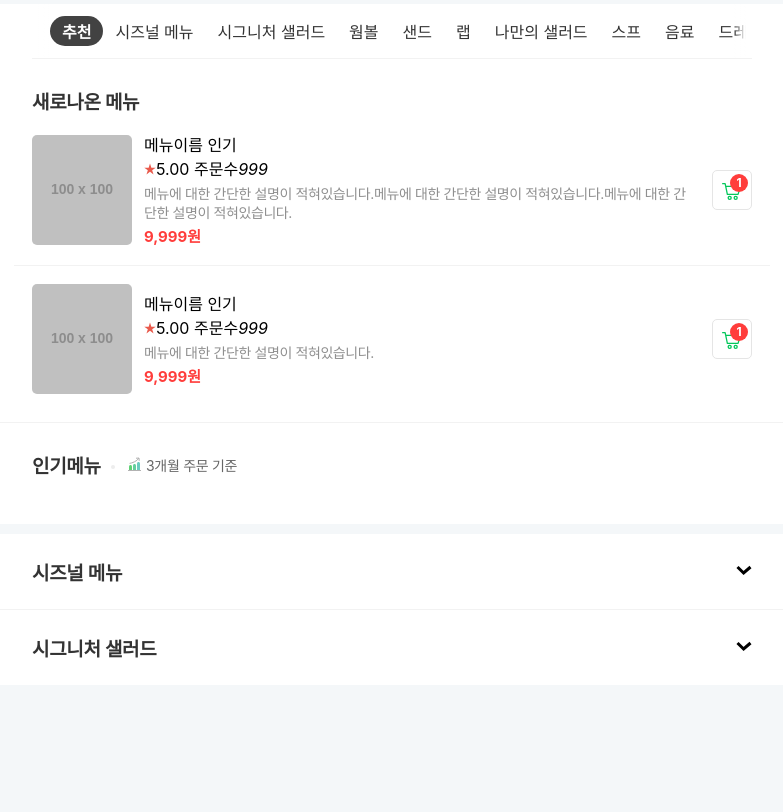
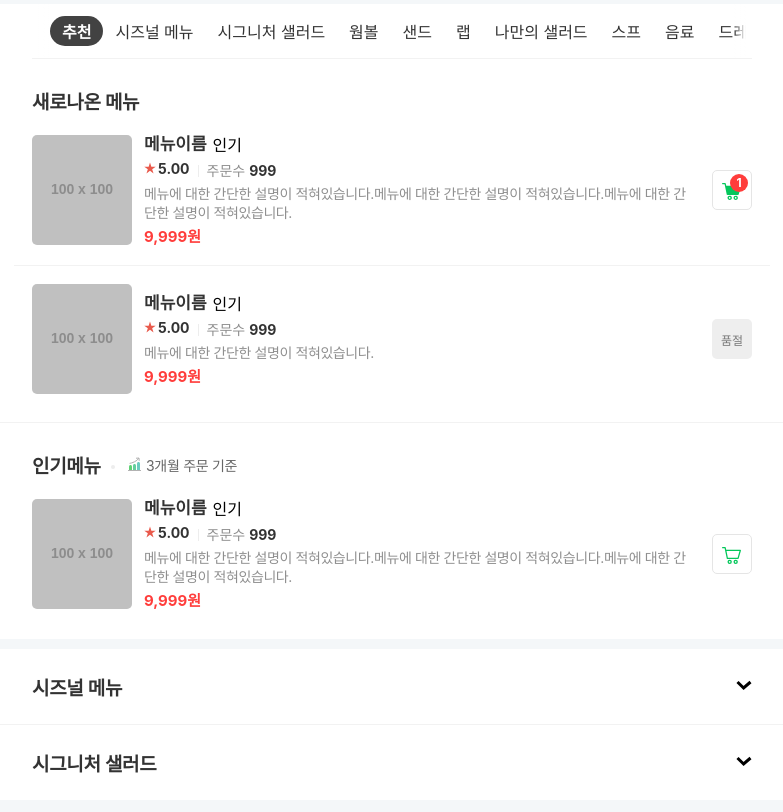
Before and after one commit to coconutstd/60days-finish, a plain HTML site: page 네이버주문/docs/index.html in a window 1280 px wide. Shown: the part 460-1272 px from the top of the page, without its empty margins (248-1031 px from the left). Drawn offline with Linux system fonts and the light colour scheme; placeholder pictures from the web are drawn by us.

Commit message:
네이버 주문 - 아이템 완성

```diff
--- a/네이버주문/assets/scss/components/_menu_item.scss
+++ b/네이버주문/assets/scss/components/_menu_item.scss
@@ -79,5 +79,74 @@
       text-align: center;
       color: #fff;
     }
+    &.disabled {
+      font-size: 12px;
+      border: 0;
+      background-color: #eee;
+      color: #777;
+      cursor: not-allowed;
+      pointer-events: none;
+    }
   }
 }
+
+.menu-name-group {
+  display: flex;
+  align-items: center;
+
+  .menu-name {
+    font-size: 17px;
+    line-height: 22px;
+    font-weight: 700;
+    color: $booking-color-text6;
+  }
+
+  .ico-new {
+    margin-left: 4px;
+  }
+
+  .badge-popular {
+    margin-left: 6px;
+  }
+}
+
+.menu-info-group {
+  display: flex;
+  flex-shrink: 0;
+  margin-top: 4px;
+  font-size: 14px;
+
+  .menu-grade {
+    flex-shrink: 0;
+    font-weight: 700;
+    color: $booking-color-text6;
+
+    .ico-star {
+      margin-right: 2px;
+    }
+
+    & + .menu-number-of-order {
+      &::before {
+        content: "";
+        display: inline-block;
+        width: 1px;
+        height: 12px;
+        margin: 0 8px;
+        background-color: $booking-color-bg168;
+        transform: translateY(1px);
+      }
+    }
+  }
+
+  .menu-number-of-order {
+    flex-shrink: 0;
+    color: $booking-color-text5;
+
+    em {
+      margin-left: 4px;
+      font-style: normal;
+      font-weight: 700;
+      color: $booking-color-text6;
+    }
+  }
+}
--- a/네이버주문/docs/index.html
+++ b/네이버주문/docs/index.html
@@ -259,7 +259,7 @@
               </a>
               <a href="" class="btn-cart">
                 <img
-                  src="../assets/images/ico-cart.svg"
+                  src="../assets/images/ico-cart-fill-green.svg"
                   alt="주문하기"
                   class="ico-cart"
                 />
@@ -298,14 +298,7 @@
                   <p class="menu-price">9,999원</p>
                 </div>
               </a>
-              <a href="" class="btn-cart">
-                <img
-                  src="../assets/images/ico-cart.svg"
-                  alt="주문하기"
-                  class="ico-cart"
-                />
-                <span class="num">1</span>
-              </a>
+              <a href="" class="btn-cart disabled"> 품절 </a>
             </li>
           </ul>
         </div>
@@ -322,7 +315,47 @@
             </div>
           </div>
           <ul class="menu-list">
-            <div class="menu-item"></div>
+            <li class="menu-item">
+              <a href="#" class="menu-detail">
+                <div class="menu-img-area">
+                  <img
+                    src="https://via.placeholder.com/100x100/ffffff/0000000"
+                    alt="{메뉴명}"
+                    class="menu-img"
+                    width="100"
+                    height="110"
+                  />
+                </div>
+                <div class="menu-info-area">
+                  <p class="menu-name-group">
+                    <span class="menu-name">메뉴이름</span>
+                    <span class="badge-popular">인기</span>
+                  </p>
+                  <div class="menu-info-group">
+                    <span class="menu-grade"
+                      ><img
+                        src="../assets/images/ico-star.svg"
+                        alt=""
+                        class="ico-star"
+                      />5.00</span
+                    >
+                    <span class="menu-number-of-order">주문수<em>999</em></span>
+                  </div>
+                  <p class="menu-desc">
+                    메뉴에 대한 간단한 설명이 적혀있습니다.메뉴에 대한 간단한
+                    설명이 적혀있습니다.메뉴에 대한 간단한 설명이 적혀있습니다.
+                  </p>
+                  <p class="menu-price">9,999원</p>
+                </div>
+              </a>
+              <a href="" class="btn-cart">
+                <img
+                  src="../assets/images/ico-cart.svg"
+                  alt="주문하기"
+                  class="ico-cart"
+                />
+              </a>
+            </li>
           </ul>
         </div>
       </div>
```
Also changed, not shown: 네이버주문/assets/css/styles.css, 1 other file.
